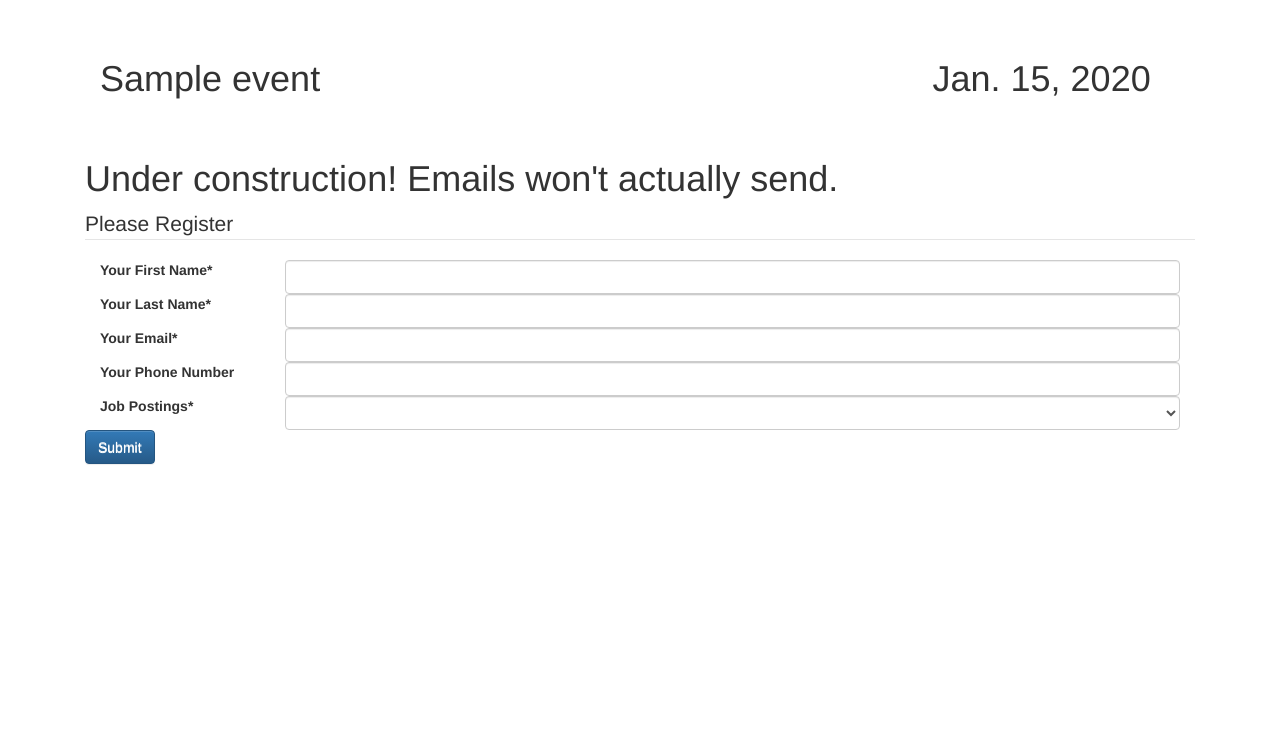
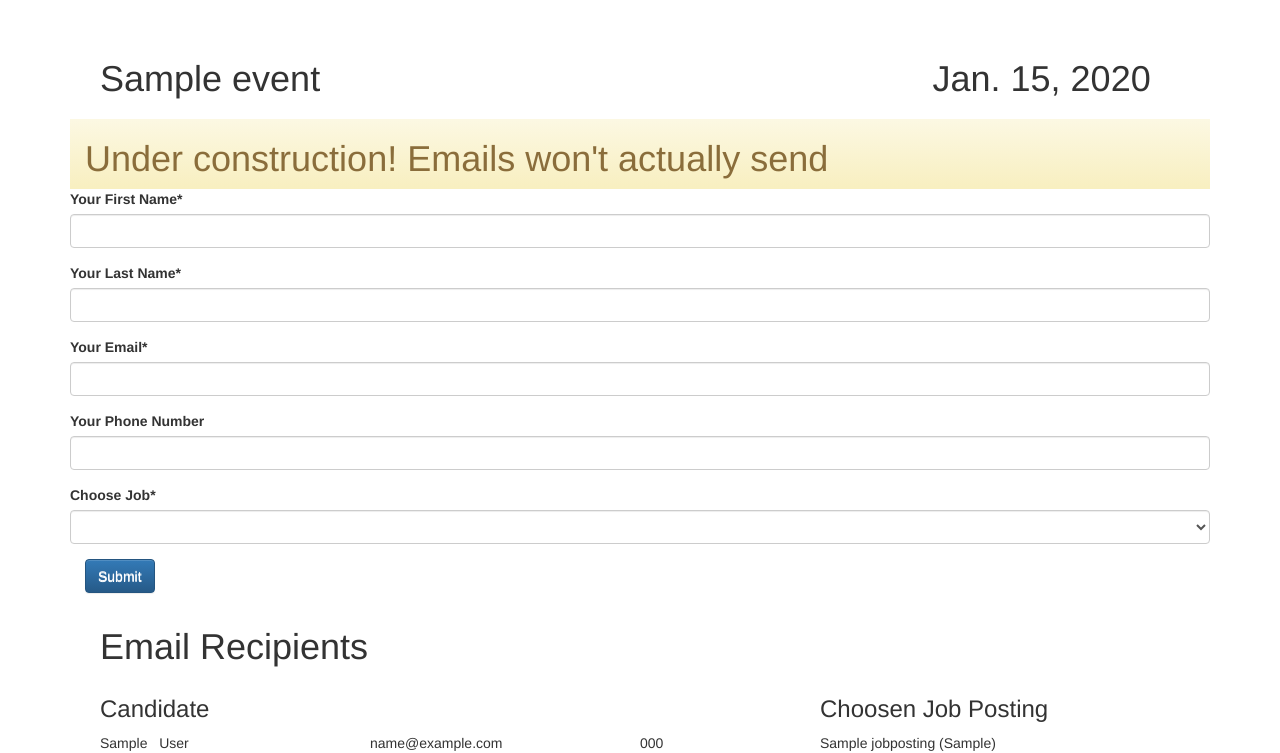
Before and after one commit to exelaration/recruiter-app, a Django app: template sendemail/templates/sendemail/detail.html in a window 1280 px wide. Shown: the part 51-804 px from the top of the page. Before the commit the page ends 516 px from the top, so only its background shows below. Run offline with Django 3.2, Linux system fonts and the light colour scheme; the template is opened without the code that fills it: values that come from a table or form of the project are taken from there, others are empty; tables that the repository leaves empty hold one stand-in row (values such as "Sample post"); lists and menus that the app fills with data are empty; some libraries are stand-ins or nearby versions.

Commit message:
Added Email Recipients to SendEmail screen

```diff
--- a/events/forms.py
+++ b/events/forms.py
@@ -1,8 +1,9 @@
 from django import forms
 from django.forms import inlineformset_factory
+from django.core.validators import RegexValidator
 from .models import Candidate, JobPosting, Attendance
 from crispy_forms.helper import FormHelper
-from crispy_forms.layout import Submit, Layout, Fieldset, ButtonHolder, HTML
+from crispy_forms.layout import Layout, Div, Submit, ButtonHolder, Fieldset, HTML, Button, Row, Field
 
 
 class RegisterForm(forms.Form):
@@ -11,9 +12,11 @@ class RegisterForm(forms.Form):
     candidate_first_name = forms.CharField(label='Your First Name', max_length=200)
     candidate_last_name = forms.CharField(label='Your Last Name', max_length=200)
     candidate_email = forms.EmailField(label='Your Email', max_length=200)
-    candidate_phone = forms.CharField(label='Your Phone Number', max_length=15, required=False)
+    phone_regex = RegexValidator(regex=r'^\+?1?\d{8,15}$',
+                                 message='Phone number must be entered in the format: ''+999999999''. Up to 15 digits allowed.')
+    candidate_phone = forms.CharField(validators=[phone_regex], label='Your Phone Number', max_length=15, required=False)
     JobPostingFormSet = inlineformset_factory(JobPosting, Attendance, fields=('selected_job_posting',))
-    candidate_job_posting = forms.ChoiceField(label='Job Postings', initial='', required=True)
+    candidate_job_posting = forms.ChoiceField(label='Choose Job', initial='', required=True)
 
     class Meta:
         model = Candidate
@@ -22,19 +25,16 @@ class RegisterForm(forms.Form):
         super(RegisterForm, self).__init__(*args, **kwargs)
         self.helper = FormHelper(form=self)
         self.helper.form_id = 'id-registrationForm'
-        self.helper.form_class = 'form-horizontal'
-        self.helper.label_class = 'col-lg-2'
-        self.helper.field_class = 'col-lg-10'
         self.helper.form_method = 'post'
         self.helper.form_action = 'detail'
         self.helper.layout = Layout(
-            Fieldset(
-                'Please Register',
-                'candidate_first_name',
-                'candidate_last_name',
-                'candidate_email',
-                'candidate_phone',
-                'candidate_job_posting',
+            Div(
+                Div('candidate_first_name'),
+                Div('candidate_last_name'),
+                Div('candidate_email'),
+                Div('candidate_phone'),
+                Div('candidate_job_posting'),
+                css_class='row'
             ),
             ButtonHolder(
                 Submit('submit', 'Submit', css_class='btn-default')
--- a/events/models.py
+++ b/events/models.py
@@ -20,7 +20,10 @@ class JobPosting(models.Model):
     show_job_url.short_description = "Job URL"
 
     def __str__(self):
-        return self.title
+        if self.location is None:
+            return self.title
+        else:
+            return "{0} ({1})".format(self.title, self.location)
 
 
 class Event(models.Model):
@@ -59,7 +62,7 @@ class Attendance(models.Model):
     selected_job_posting = models.ForeignKey(JobPosting)
 
     def __str__(self):
-        return "{0} attended by {1}".format(self.event, self.candidate)
+        return "{0} : {1} was attended by {2} : {3}".format(self.event.id, self.event, self.candidate, self.selected_job_posting)
 
     class Meta:
         ordering = ['event']
--- a/events/templates/events/detail.html
+++ b/events/templates/events/detail.html
@@ -1,8 +1,8 @@
 {% extends "base.html" %}
 {% load crispy_forms_tags %}
-{% crispy registration_form registration_form.helper %}
+{% crispy registration_form.helper %}
 
-{% block title %}Events for {{ candidate }}{% endblock %}
+{% block title %}Register{% endblock %}
 
 {% block content %}
 <div class="starter-template">
--- a/sendemail/forms.py
+++ b/sendemail/forms.py
@@ -8,7 +8,7 @@ from crispy_forms.layout import Submit, Layout, Fieldset, ButtonHolder, HTML
 class SendEmailForm(forms.Form):
     error_css_class = 'errorlist'
 
-    email_templates = forms.ChoiceField(label='Choose Email Template to use', initial='', required=True)
+    email_templates = forms.ChoiceField(label='Email Template', initial='', required=True)
 
     class Meta:
         model = EmailTemplate
--- a/sendemail/templates/sendemail/detail.html
+++ b/sendemail/templates/sendemail/detail.html
@@ -13,14 +13,32 @@
 <br /><br />
 
 <div>
-  <div class='col-md-12'>&nbsp;</div>
+    <div class='col-md-12 alert-warning'> <h1><p >Under construction! Emails won't actually send</p></h1> </div>
     <div class='col-md-12'>
-      <h1>Under construction! Emails won't actually send.</h1>
         <form action="/sendemail/{{ event.id }}/" id="id-registrationForm" method="post">
             {% csrf_token %}
             {% crispy form form.helper %}
         </form>
     </div>
+
+    <div class="starter-template">
+      <div>
+        <div class='col-md-9'><h1>Email Recipients</h1></div>
+      </div>
+    </div>
+
+    <div class='col-md-12'>
+      <div class='col-lg-12 row'>
+        <div class='col-lg-8'><h3>Candidate</h3></div>
+        <div class='col-lg-4'><h3>Choosen Job Posting</h3></div>
+          {% for attendance in attendance_list %}
+              <div class='col-lg-3'>{{ attendance.candidate.first_name }} &nbsp; {{ attendance.candidate.last_name }}</div>
+              <div class='col-lg-3'>{{ attendance.candidate.email }}</div>
+              <div class='col-lg-2'>{{ attendance.candidate.phone }}</div>
+              <div class='col-lg-4'>{{ attendance.selected_job_posting }}</div>
+          {% endfor %}
+      </div>
+    </div>
 </div>
 
 {% endblock %}
```
Also changed, not shown: events/views.py (+14 -9 lines), sendemail/views.py (+6 -2 lines). Lines whose indentation alone changed are shown as unchanged.
